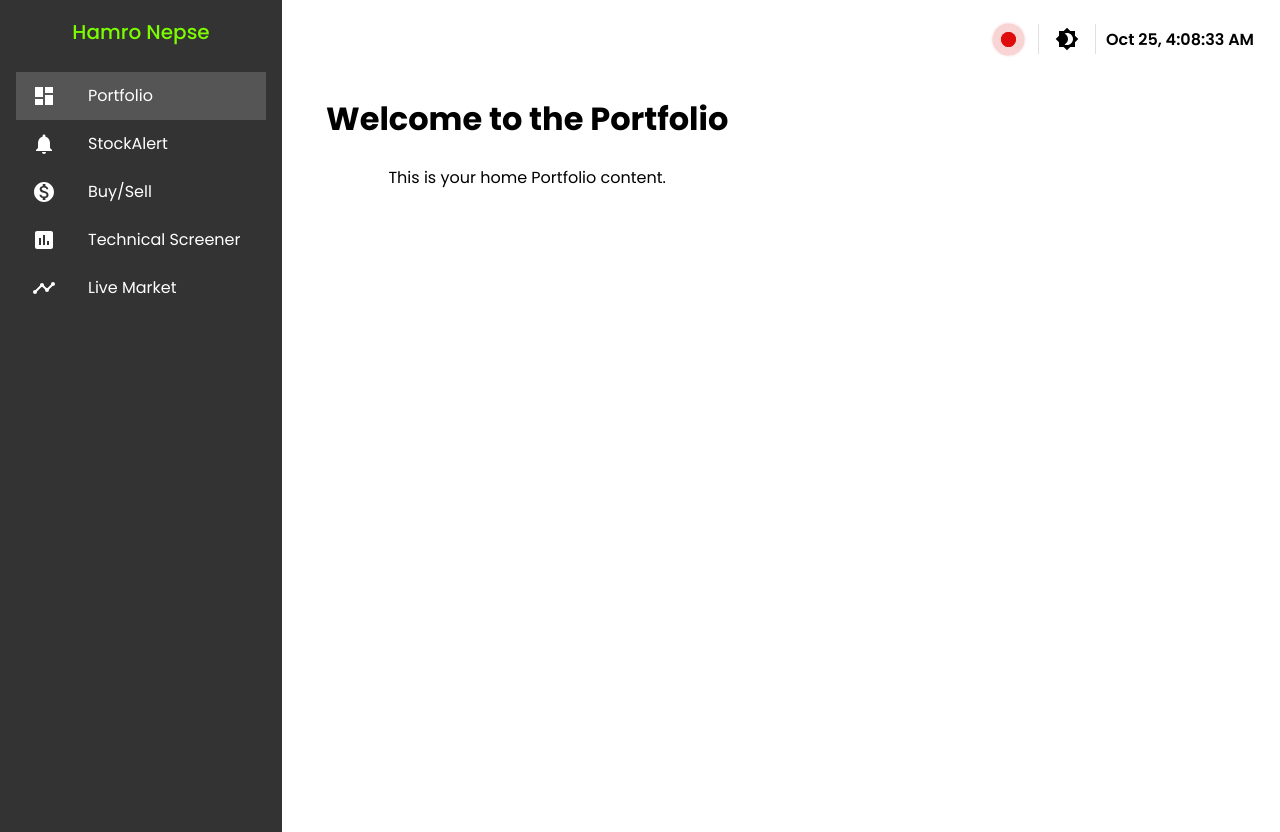
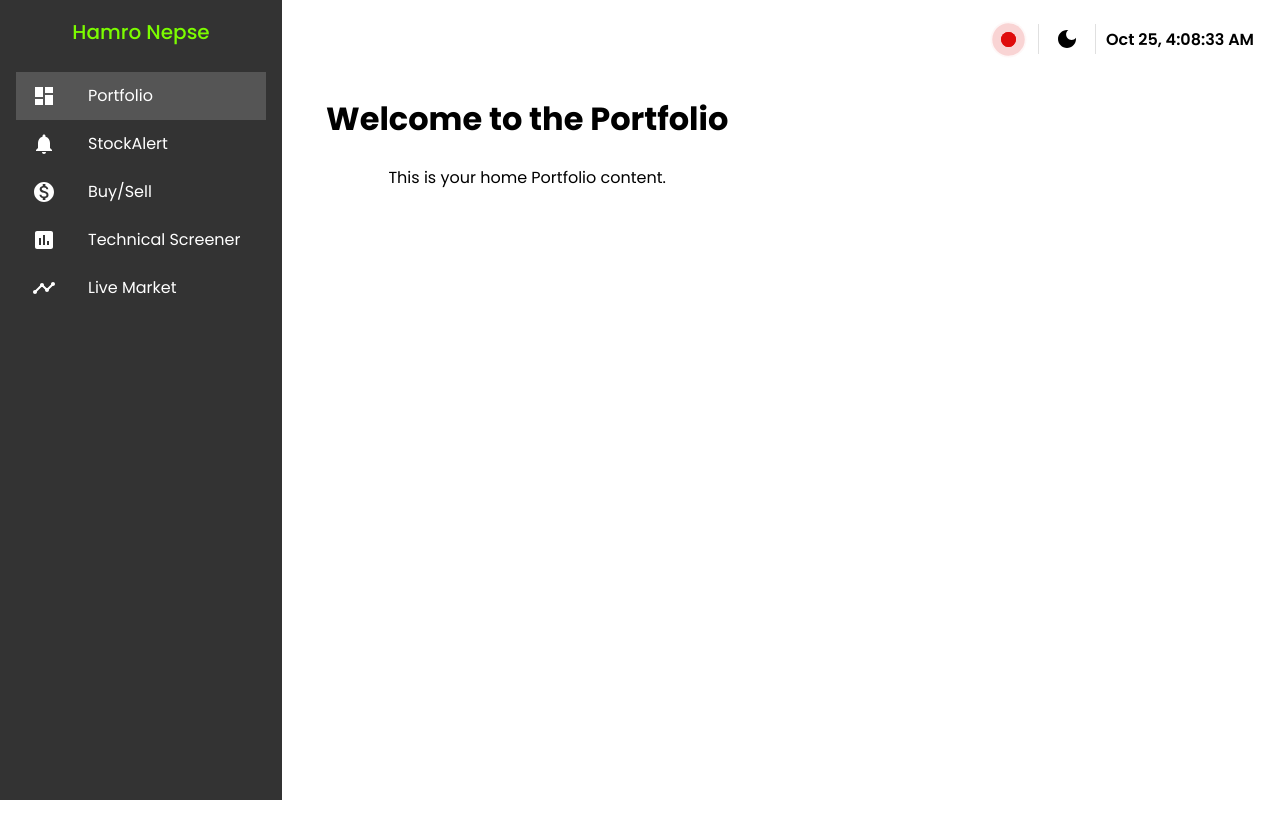
Before and after one commit to HamroNepse/hamronepse-react, a React (Create React App) app: page /portfolio in a window 1280 px wide. After the commit the page ends 800 px from the top, so only its background shows below. Built offline with nearby package versions, Linux system fonts and the light colour scheme.

Commit message:
fix design issue

```diff
--- a/src/App.css
+++ b/src/App.css
@@ -67,3 +67,16 @@ body {
 .blobs span:nth-child(2) {
   animation-delay: 0.5s;
 }
+
+
+.themeToggle .light-mode {
+  animation: rotate-animation 18s linear infinite;
+}
+@keyframes rotate-animation {
+  from {
+      transform: rotate(0deg);
+  }
+  to {
+      transform: rotate(360deg);
+  }
+}
--- a/src/App.js
+++ b/src/App.js
@@ -11,9 +11,9 @@ import { Divider, Box, IconButton } from '@mui/material';
 import { ThemeProvider } from '@mui/material/styles';
 import { lightTheme, darkTheme } from './theme'; // Import both themes
 import { useState, useEffect } from 'react';
-import Brightness4Icon from '@mui/icons-material/Brightness4';
-import Brightness7Icon from '@mui/icons-material/Brightness7';
 import NepaliDateTime from "./components/NepaliDateTime";
+import LightModeIcon from '@mui/icons-material/LightMode';
+import DarkModeIcon from '@mui/icons-material/DarkMode';
 
 
 function App() {
@@ -63,9 +63,9 @@ function App() {
 
                   onClick={handleThemeChange}
                   color="inherit"
-                  className='lightMode'
+                  className='themeToggle'
                 >
-                  {darkMode ? <Brightness7Icon /> : <Brightness4Icon />}
+                  {darkMode ? <LightModeIcon className='light-mode' /> : <DarkModeIcon />}
                 </IconButton>
                 <Divider
                   orientation="vertical"
--- a/src/components/SideNavBar.js
+++ b/src/components/SideNavBar.js
@@ -26,8 +26,8 @@ const SideNavBar = () => {
   };
 
   return (
-    <Box sx={{ minWidth: 250, bgcolor: '#333', height: '100vh', color: 'white', padding: 2 }}>
-      <Typography variant="h6" sx={{ marginBottom: 2 }} color="lawngreen">
+    <Box sx={{ minWidth: 250, bgcolor: '#333',minHeight: '100vh', color: 'white', paddingX : 2}}>
+      <Typography variant="h6" sx={{ marginY: 2 }} color="lawngreen">
         Hamro Nepse
       </Typography>
       {/* <NepaliDateTime/> */}
--- a/src/pages/StockAlert.js
+++ b/src/pages/StockAlert.js
@@ -306,10 +306,10 @@ const StockAlert = () => {
       </Snackbar>
 
       {/* Modal for Adding Stock Alert */}
-      <Dialog open={modalOpen} onClose={handleCloseModal} TransitionComponent={Transition} keepMounted>
-        <DialogTitle>Add Stock Alert</DialogTitle>
+      <Dialog open={modalOpen} onClose={handleCloseModal} TransitionComponent={Transition} keepMounted sx={{width: '400px', margin: 'auto'}}>
+        <DialogTitle sx={{padding: '16px', textAlign: 'center'}}>Add Stock Alert</DialogTitle>
         <DialogContent>
-          <FormControl fullWidth sx={{ mb: 2 }}>
+          <FormControl fullWidth sx={{ mb: 2, mt: 1 }}>
             <InputLabel>Stock Symbol</InputLabel>
             <Select
               value={selectedStock}
```
